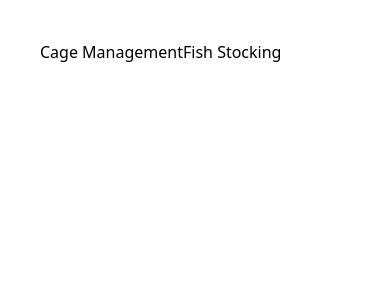
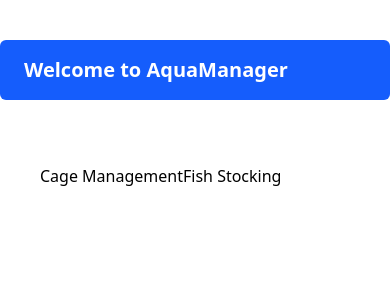
Before and after one commit to mariosmorfo/aquaManager-project, an Angular app: page / in a window 390 px wide. Shown: the top 300 px of the page. Built offline with nearby package versions, Linux system fonts and the light colour scheme.

Commit message:
feat: Create the main htlm page with routerLink via list-menu and implement responsive layout

```diff
--- a/src/app/app.html
+++ b/src/app/app.html
@@ -1,2 +1,14 @@
-<app-list-menu></app-list-menu>
-<router-outlet></router-outlet>
+<div class="max-w-5xl mx-auto mt-10">
+  <div class="bg-blue-600 text-white px-6 py-4 flex justify-between items-center rounded-md">
+    <h1 class="text-xl font-semibold">Welcome to AquaManager</h1>
+  </div>
+  <div class="flex flex-col md:flex-row mt-6 gap-4">
+    <div class="w-full md:w-64">
+      <app-list-menu></app-list-menu>
+    </div>
+
+    <div class="ml-10 mt-3">
+      <router-outlet></router-outlet>
+    </div>
+  </div>
+</div>
```
